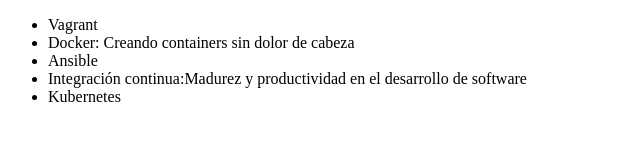
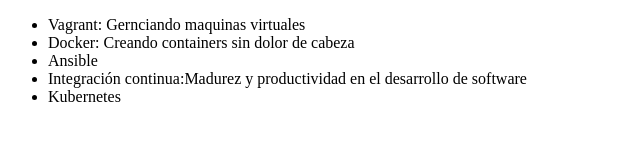
Before and after one commit to LordkRD/alura-git, a plain HTML site: page index.html in a window 1280 px wide. Shown: the whole page, without its empty margins (0-640 px from the left). Drawn offline with Linux system fonts and the light colour scheme.

Commit message:
Corrigiendo el curso de vagrant

```diff
--- a/index.html
+++ b/index.html
@@ -7,7 +7,7 @@
 <body>
 
      <ul>
-         <li>Vagrant</li>
+         <li>Vagrant: Gernciando maquinas virtuales</li>
          <li>Docker: Creando containers sin dolor de cabeza</li>
          <li>Ansible</li>
          <li>Integración continua:Madurez y productividad en el desarrollo de software</li>
```
